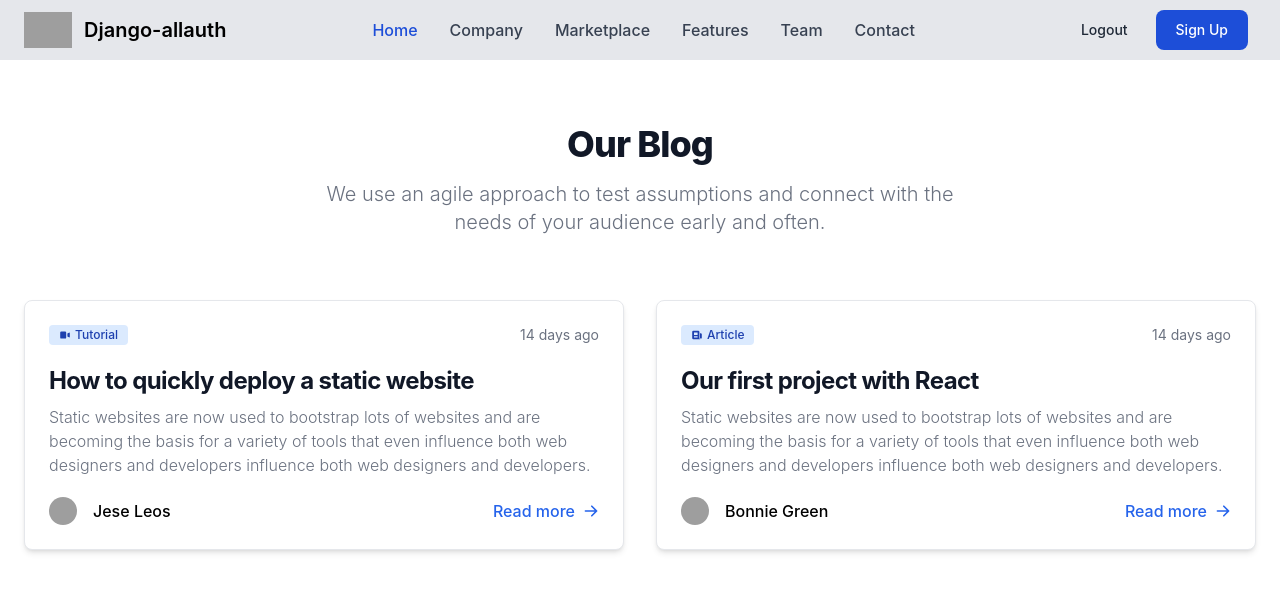
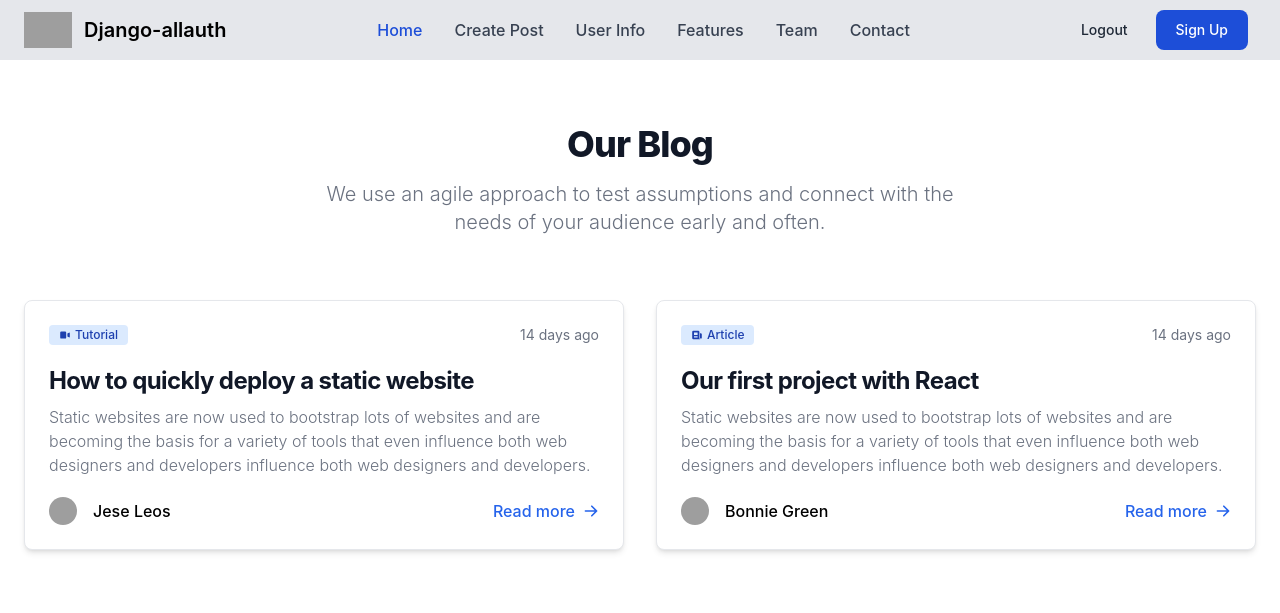
Before and after one commit to chienchuanw/django-blog, a Django app: page / in a window 1280 px wide. Shown: the top 613 px of the page. Run offline with Django 5.2, Linux system fonts and the light colour scheme; the visitor is signed in with stand-in values (Sample User, id 1); style sheets or scripts are compiled from the project's sources; grey boxes are pictures that could not be loaded.

Commit message:
Modified header for diffenent link between users and non-users

```diff
--- a/templates/shared/header.html
+++ b/templates/shared/header.html
@@ -81,18 +81,19 @@
               >Home</a
             >
           </li>
+					{% if user.is_authenticated %}
           <li>
             <a
               href="#"
               class="block py-2 pr-4 pl-3 text-gray-700 border-b border-gray-100 hover:bg-gray-50 lg:hover:bg-transparent lg:border-0 lg:hover:text-primary-700 lg:p-0 dark:text-gray-400 lg:dark:hover:text-white dark:hover:bg-gray-700 dark:hover:text-white lg:dark:hover:bg-transparent dark:border-gray-700"
-              >Company</a
+              >Create Post</a
             >
           </li>
           <li>
             <a
-              href="#"
+              href="{% url "users:update" user.pk %}"
               class="block py-2 pr-4 pl-3 text-gray-700 border-b border-gray-100 hover:bg-gray-50 lg:hover:bg-transparent lg:border-0 lg:hover:text-primary-700 lg:p-0 dark:text-gray-400 lg:dark:hover:text-white dark:hover:bg-gray-700 dark:hover:text-white lg:dark:hover:bg-transparent dark:border-gray-700"
-              >Marketplace</a
+              >User Info</a
             >
           </li>
           <li>
@@ -116,6 +117,7 @@
               >Contact</a
             >
           </li>
+					{% endif %}
         </ul>
       </div>
     </div>
```
